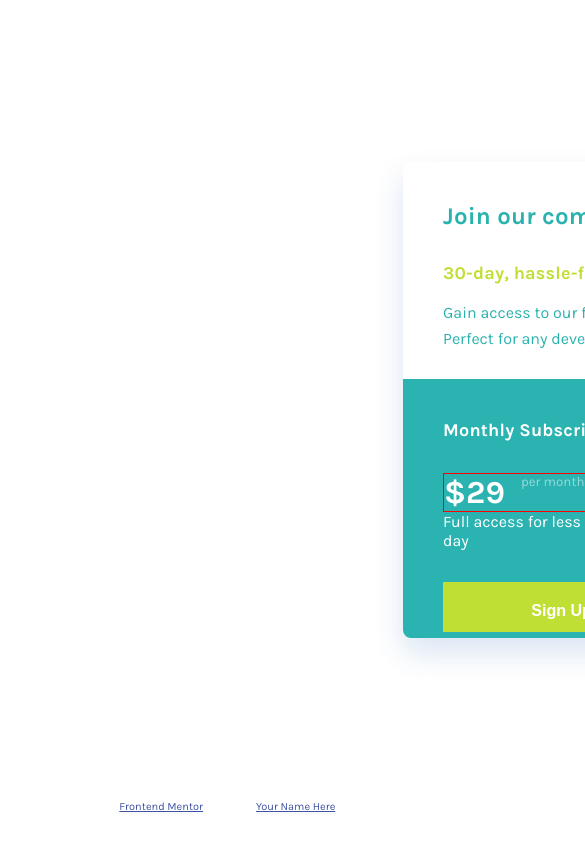
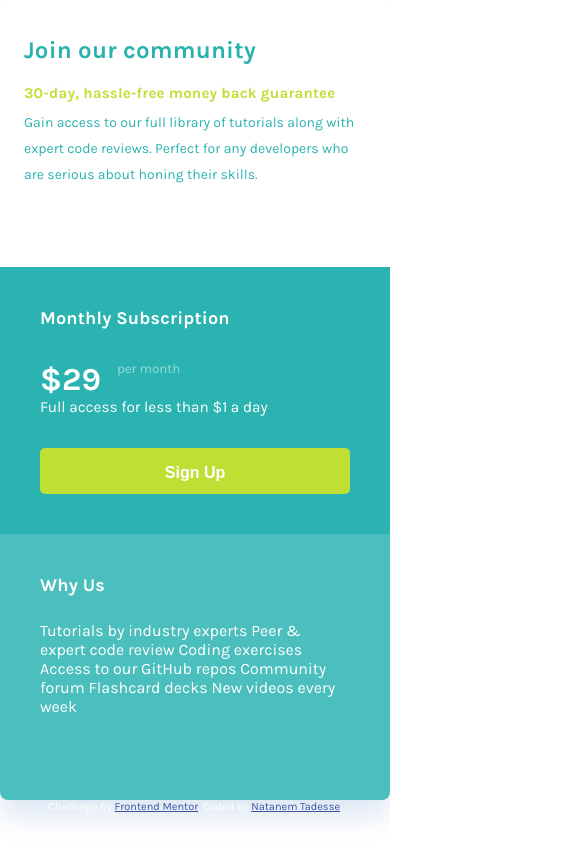
Before and after one commit to natanem/single-price-grid-component, a plain HTML site: page index.html in a window 390 px wide. Shown: the top 844 px of the page, 585 px wide, since content can reach past the window. Drawn offline with Linux system fonts and the light colour scheme.

Commit message:
added responsive

```diff
--- a/index.html
+++ b/index.html
@@ -59,7 +59,7 @@
         Challenge by
         <a href="https://www.frontendmentor.io?ref=challenge" target="_blank"
           >Frontend Mentor</a
-        >. Coded by <a href="#">Your Name Here</a>.
+        >. Coded by <a href="#">Natanem Tadesse</a>.
       </p>
     </footer>
   </body>
--- a/style.css
+++ b/style.css
@@ -40,18 +40,18 @@ p {
     color: #fff;
 }
 
-body>div {
-    width: 90rem;
+body > div {
+    width: 100%;
     height: 50rem;
     display: flex;
     justify-content: center;
     align-items: center;
 }
 
-div>section {
+div > section {
     width: 39.62rem;
     display: grid;
-
+    background: green;
     grid-template-columns: repeat(2, 19.81rem);
     grid-template-rows: 13.56rem 16.13rem;
 
@@ -61,11 +61,12 @@ div>section {
     overflow: hidden;
 }
 
-section>* {
+section > * {
     width: 100%;
 }
 
 section article {
+
     padding: 2.5rem;
 }
 
@@ -75,11 +76,11 @@ article.join {
 }
 
 article.join h1 {
-    margin-bottom: 2rem;
+    margin-bottom: 1.5rem;
 }
 
 article.join h2 {
-    margin-bottom: 1rem;
+    margin-bottom: .5rem;
     color: var(--bright-yellow);
 }
 
@@ -97,9 +98,12 @@ article.subscription h2 {
     margin-bottom: 2rem;
     color: #fff;
 }
+article.subscription p:not(.price){
+    width: 100%;
+    font-size: .96rem;
+}
+article.subscription p.price {
 
-article.subscription p.price {
-    border: 1px solid red;
 }
 
 article.subscription .price em {
@@ -116,14 +120,16 @@ article.subscription .price sup {
 }
 
 article.subscription .btn {
+    display: block;
     border: none;
     background: var(--bright-yellow);
     color: #fff;
     width: 100%;
     margin-top: 2rem;
-    padding: 1.25rem 2rem .75rem;
+    padding: 1rem 2rem .75rem;
     font-size: 1rem;
     font-weight: 700;
+    border-radius: 5px;
 }
 
 
@@ -134,3 +140,55 @@ article.subscription {}
 article.why-us {
     background: #4BBFBD;
 }
+article.why-us h2{
+    color: #fff;
+    margin-bottom: 1.56rem;
+}
+article.why-us p{
+
+}
+
+@media screen and (max-width: 600px){
+    div > section {
+        width: 100%;
+        height: 100%;
+        display: grid;
+        background: green;
+        grid-template-columns:1fr;
+        grid-template-rows: repeat(3, 1fr);
+        background: #fff;
+        border-radius: .5rem;
+        box-shadow: 0 15px 30px rgba(0, 81, 171, .15);
+        overflow: hidden;
+    }
+    article.join {
+        height: 16.7rem;
+        padding: 2.25rem 1.5rem;
+    }
+    article.join h1 {
+        margin-bottom: 1.25rem;
+    }
+
+    article.join h2 {
+        font-size: 0.9375rem;
+        margin-bottom: .5rem;
+        color: var(--bright-yellow);
+    }
+
+    article.join p {
+        font-size: 0.875rem;
+        margin-bottom: 1rem;
+        line-height: 26px;
+        color: var(--cyan);
+    }
+    article.subscription{
+        width: 100%;
+        height: 1000px
+        padding: 2rem;
+    }
+    article.subscription h2 {
+        font-size: 1.125rem;
+        margin-bottom: 2rem;
+        color: #fff;
+    }
+}
```
